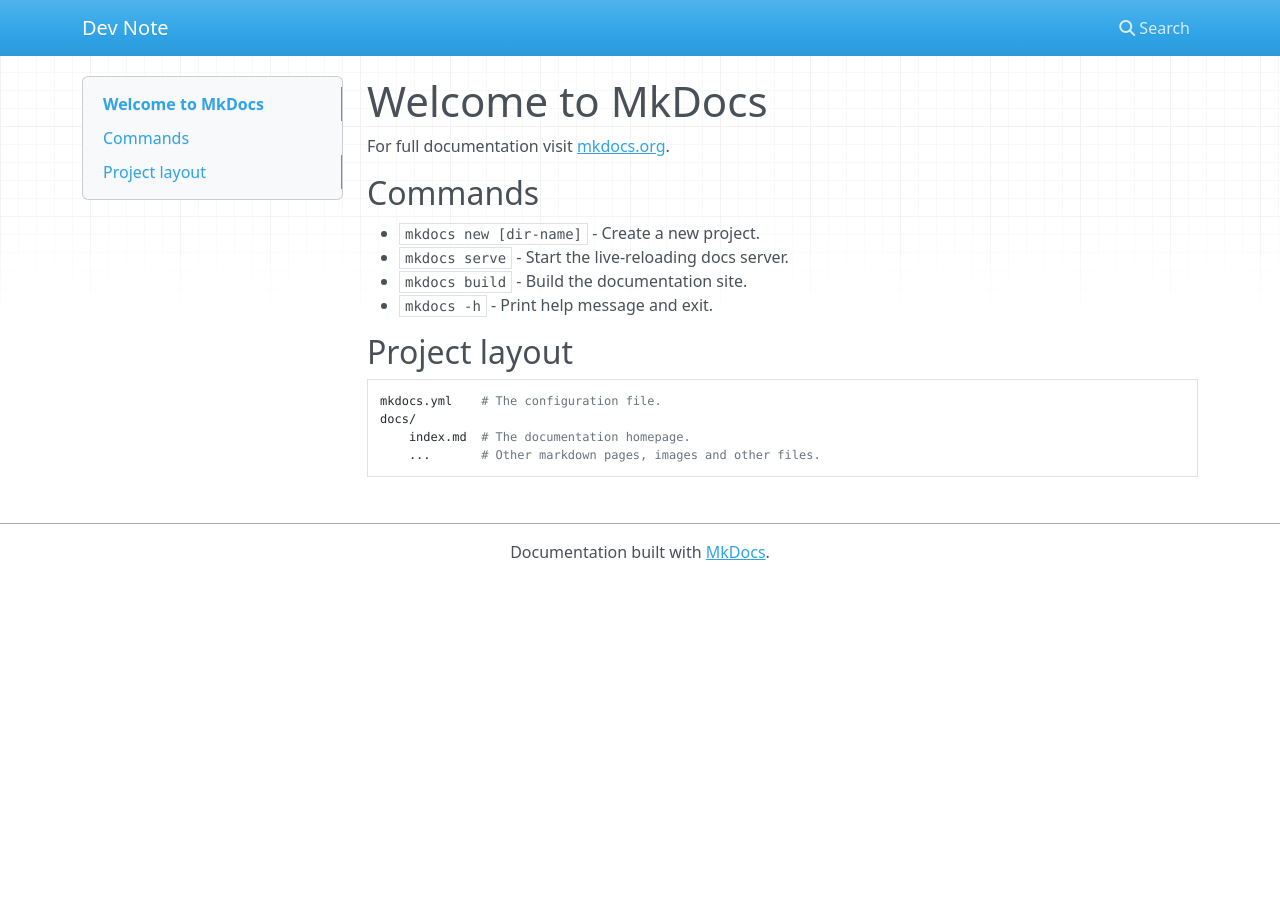
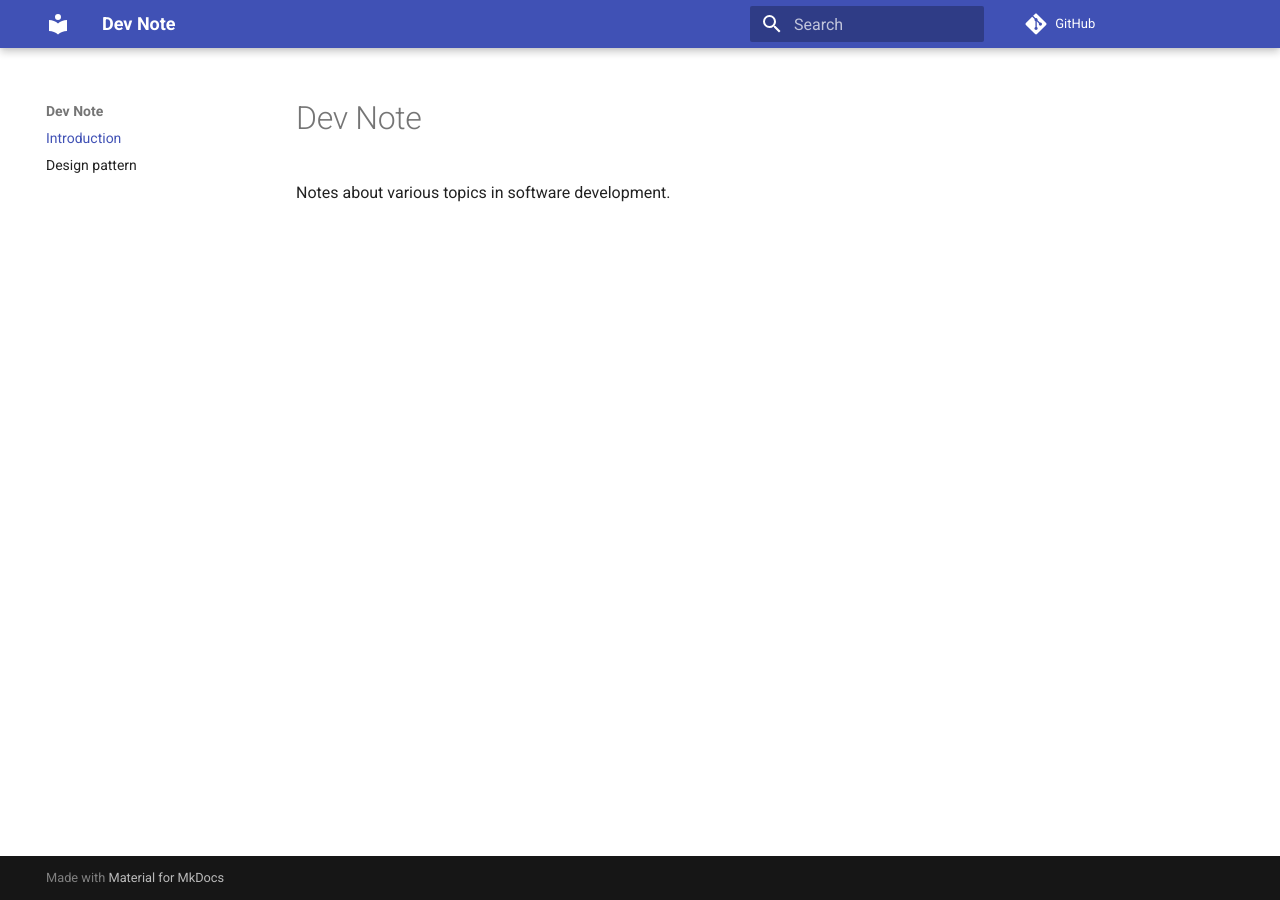
Before and after one commit to thomaszub/dev-note, an MkDocs documentation site: the page built from docs/index.md, in a window 1280 px wide. Built offline with MkDocs 1.6.1 and Material for MkDocs 9.7.7, drawn with Linux system fonts in a browser that asks for light colours; nearby versions of some CDN libraries; comment, search, counter and statistics services are not loaded.

Commit message:
Basic setup

```diff
--- /dev/null
+++ b/docs/design_pattern/index.md
@@ -0,0 +1,3 @@
+# Design pattern
+
+To-Do
--- a/docs/index.md
+++ b/docs/index.md
@@ -1,17 +1,3 @@
-# Welcome to MkDocs
+# Dev Note
 
-For full documentation visit [mkdocs.org](https://www.mkdocs.org).
-
-## Commands
-
-* `mkdocs new [dir-name]` - Create a new project.
-* `mkdocs serve` - Start the live-reloading docs server.
-* `mkdocs build` - Build the documentation site.
-* `mkdocs -h` - Print help message and exit.
-
-## Project layout
-
-    mkdocs.yml    # The configuration file.
-    docs/
-        index.md  # The documentation homepage.
-        ...       # Other markdown pages, images and other files.
+Notes about various topics in software development.
--- a/mkdocs.yml
+++ b/mkdocs.yml
@@ -1 +1,11 @@
 site_name: Dev Note
+repo_url: https://github.com/thomaszub/dev-note/
+nav:
+  - Introduction: index.md
+  - ...
+plugins:
+  - awesome-pages
+  - search
+  - section-index
+theme:
+  name: material
--- a/pyproject.toml
+++ b/pyproject.toml
@@ -8,6 +8,9 @@
 [tool.poetry.dependencies]
 python = "^3.8"
 mkdocs = "^1.1.2"
+mkdocs-section-index = "^0.2.2"
+mkdocs-awesome-pages-plugin = "^2.5.0"
+mkdocs-material = "^6.2.2"
 
 [tool.poetry.dev-dependencies]
 
```
Also changed, not shown: docs/.pages (added), 1 other file.
